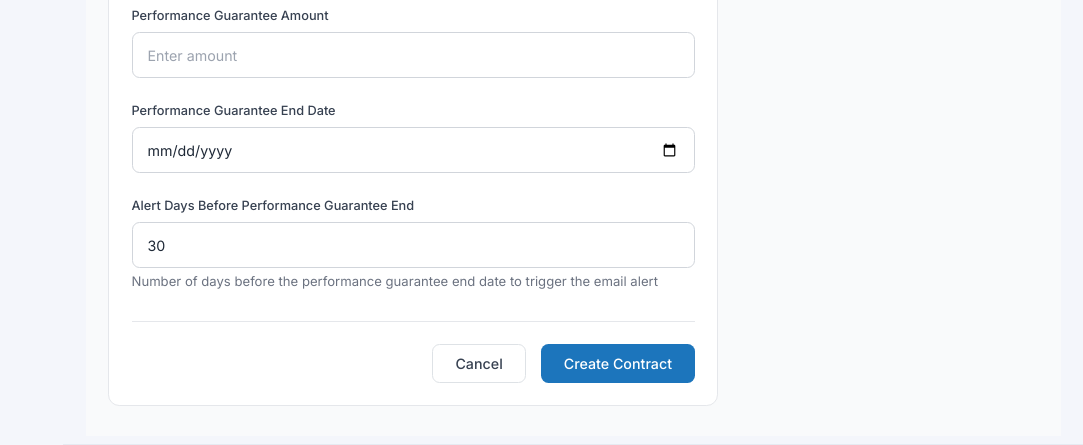
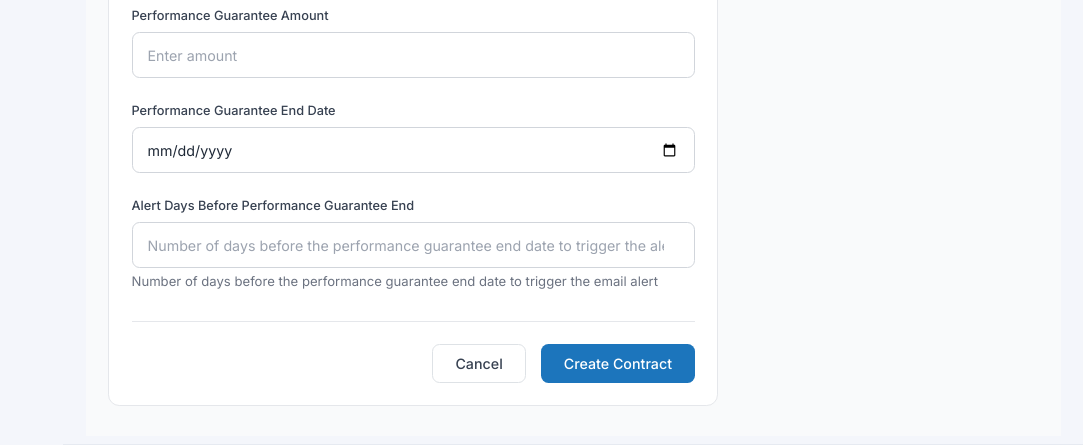
Before and after one commit to Habtami/elianahabtamu2019, a Laravel app: template contract-management/resources/views/contracts/create.blade.php in a window 1280 px wide. Shown: the part 1503-1948 px from the top of the page, without its empty margins (197-1280 px from the left). Run offline with Laravel 12, Linux system fonts and the light colour scheme; a user stored in the database is signed in; data comes from the database, SQL or seed files in the repository; tables that the repository leaves empty hold one stand-in row (values such as "Sample post"); the template is opened without the code that fills it: most values are stand-ins (such as "Sample title", 1, 10 or a date in 2020); some libraries are stand-ins or nearby versions.

Commit message:
fix(contracts): leave the performance guarantee alert days empty by default

```diff
--- a/contract-management/resources/views/contracts/create.blade.php
+++ b/contract-management/resources/views/contracts/create.blade.php
@@ -362,7 +362,7 @@
                                 <input type="number"
                                        id="alert_days_before_guarantee_end"
                                        name="alert_days_before_guarantee_end"
-                                       value="{{ old('alert_days_before_guarantee_end', 30) }}"
+                                       value="{{ old('alert_days_before_guarantee_end') }}"
                                        min="0"
                                        max="365"
                                        class="form-input"
```
